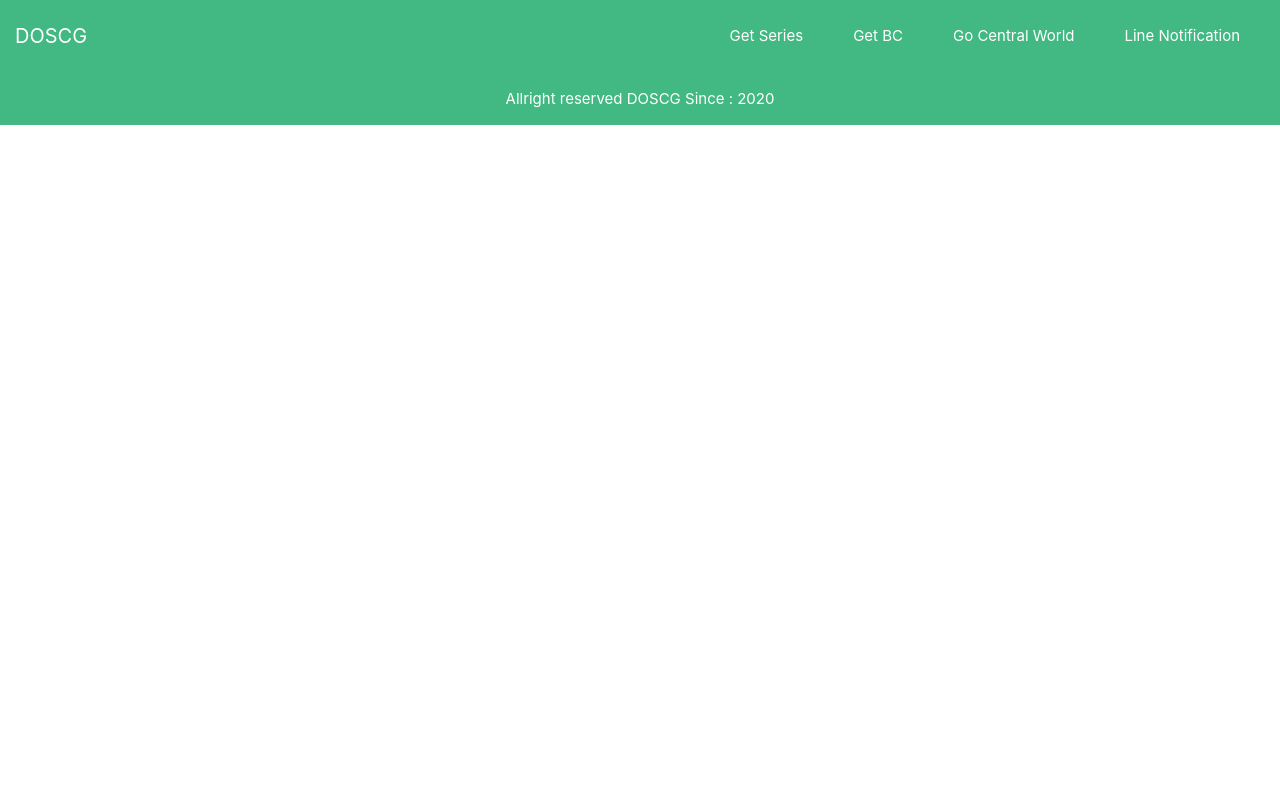
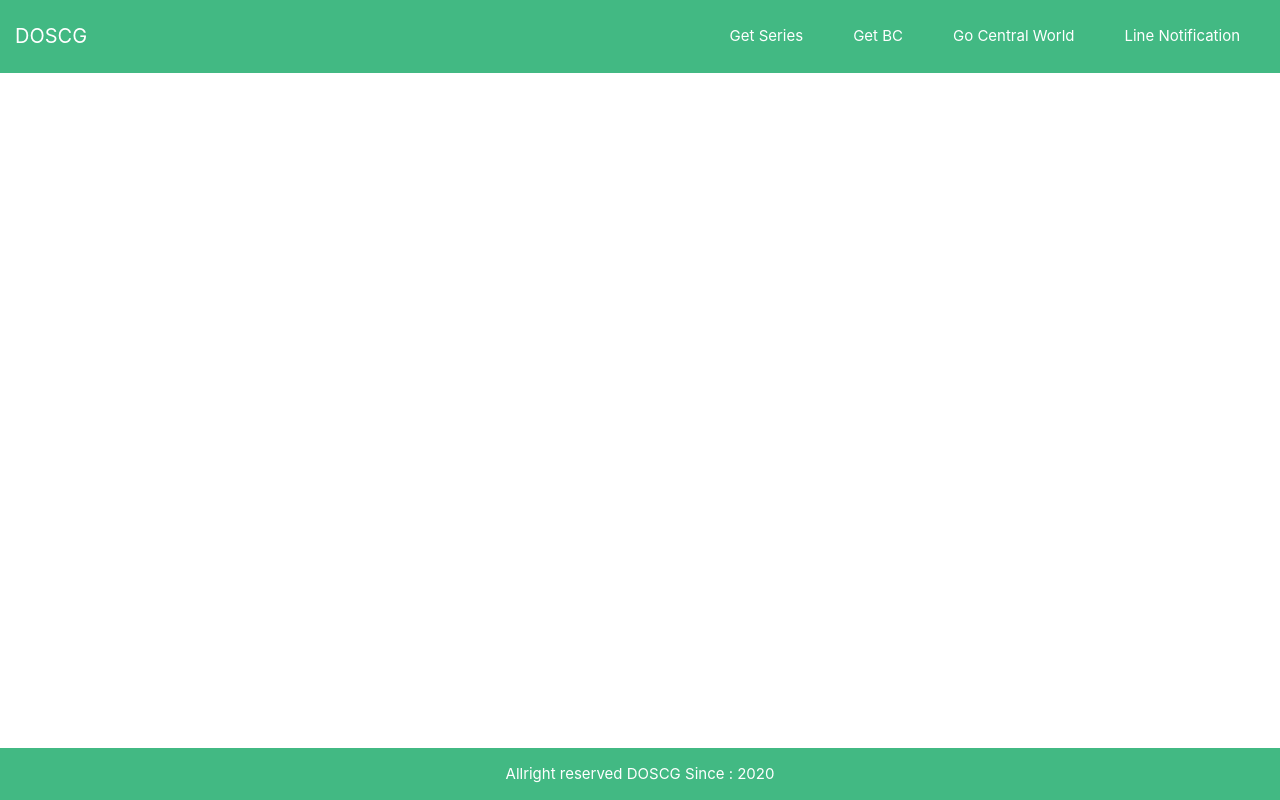
Before and after one commit to Mizimax/DOSCG, a Vue app in the folder web/: page / in a window 1280 px wide. Built offline with nearby package versions, Linux system fonts and the light colour scheme.

Commit message:
set min height of app, set sticky to footer

```diff
--- a/web/src/App.vue
+++ b/web/src/App.vue
@@ -33,6 +33,7 @@ export default {
     #app {
       width: 100%;
       height: 100%;
+      min-height: 100vh;
     }
   }
 </style>
--- a/web/src/components/Footer.vue
+++ b/web/src/components/Footer.vue
@@ -19,6 +19,9 @@
 
 	.footer-wrapper {
 		width: 100%;
+		position: sticky;
+		top: 100%;
+		left: 0;
 		background: $primary;
 
 		> .footer-container {
```
